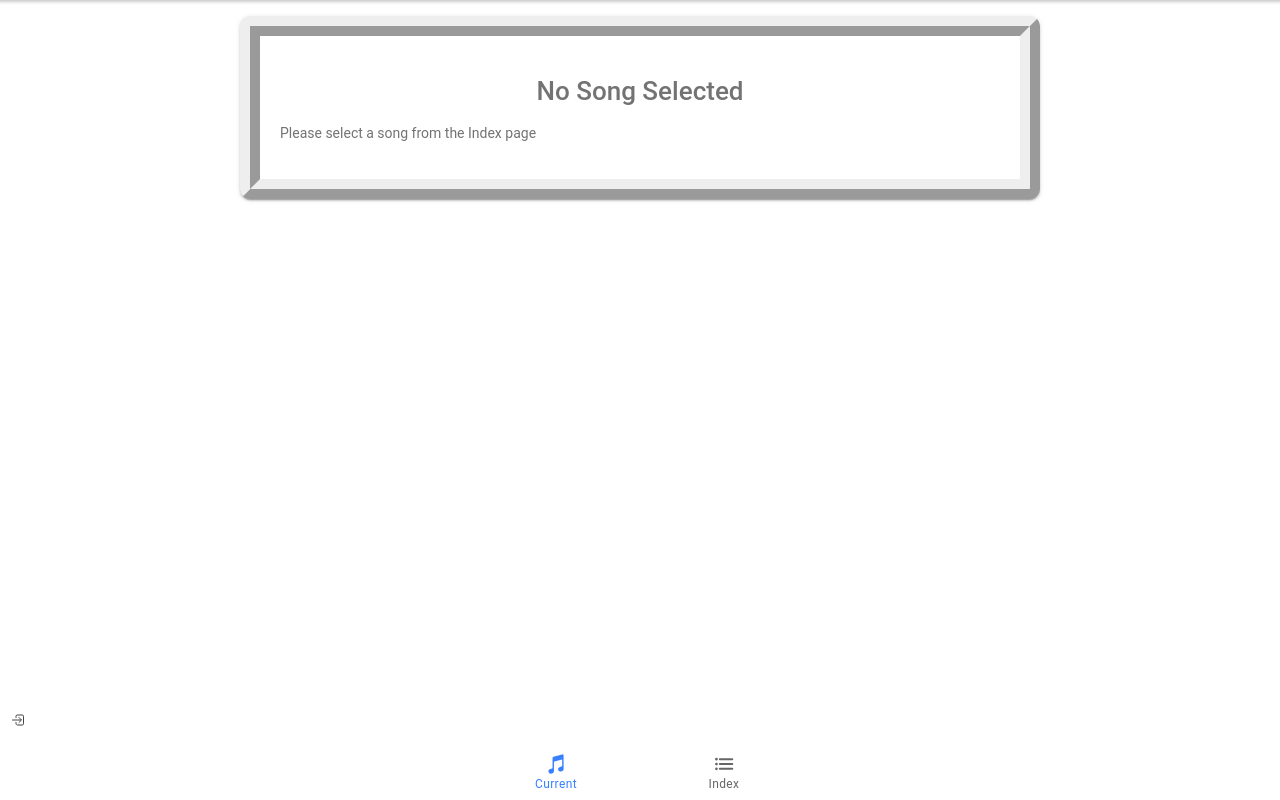
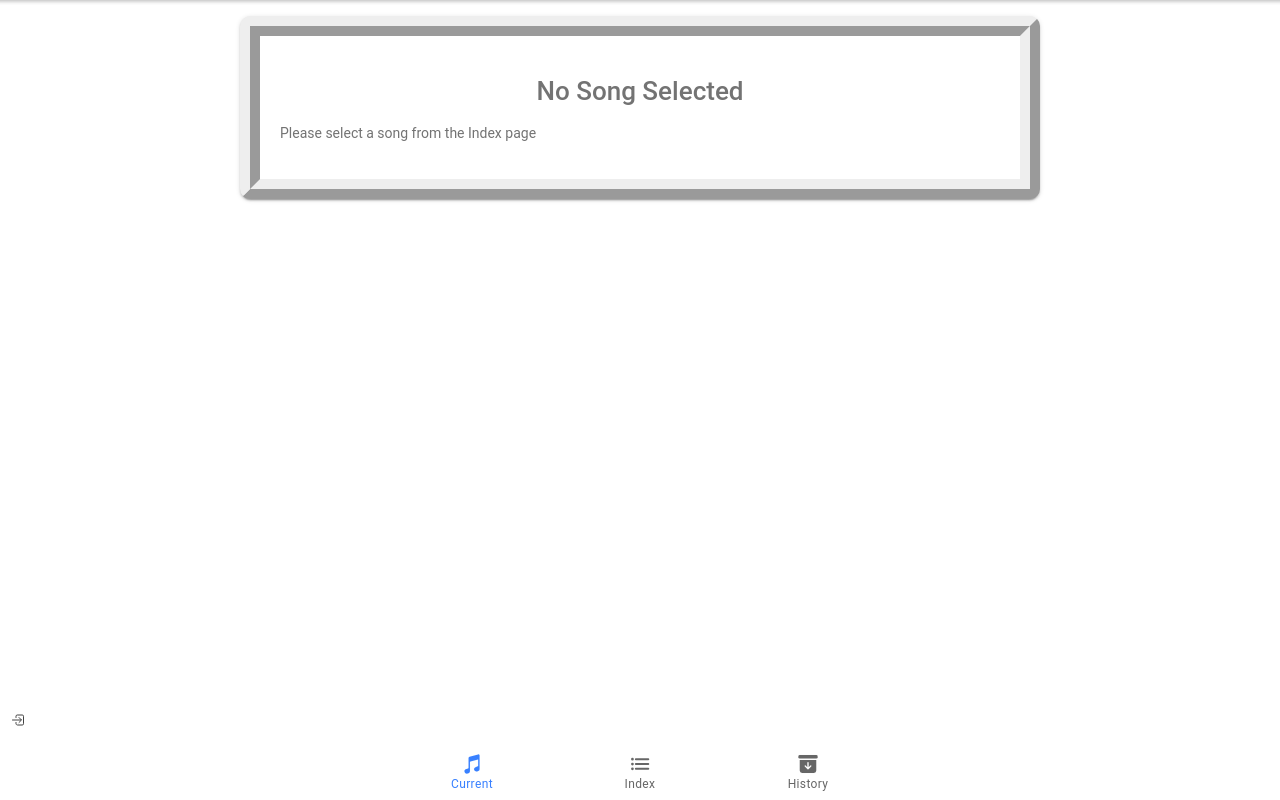
Before and after one commit to MarioCDS/ionic-project, a React (Create React App) app: page /current in a window 1280 px wide. Built offline with nearby package versions, Linux system fonts and the light colour scheme; no server answers.

Commit message:
search-history-v1

```diff
--- a/src/App.jsx
+++ b/src/App.jsx
@@ -11,9 +11,10 @@ import {
   setupIonicReact,
 } from "@ionic/react";
 import { IonReactRouter } from "@ionic/react-router";
-import { musicalNotes, list } from "ionicons/icons";
+import { musicalNotes, list, archive } from "ionicons/icons";
 import Current from "./pages/Current";
 import Index from "./pages/Index";
+import History from "./pages/History";
 
 /* Core CSS required for Ionic components to work properly */
 import "@ionic/react/css/core.css";
@@ -66,6 +67,9 @@ const App = () => (
             <Route exact path="/">
               <Redirect to="/current" />
             </Route>
+            <Route exact path="/history">
+              <History />
+            </Route>
             <Route exact path="/create">
               <Create />
             </Route>
@@ -80,6 +84,10 @@ const App = () => (
               <IonIcon icon={list} />
               <IonLabel>Index</IonLabel>
             </IonTabButton>
+            <IonTabButton tab="history" href="/history">
+              <IonIcon icon={archive} />
+              <IonLabel>History</IonLabel>
+            </IonTabButton>
           </IonTabBar>
         </IonTabs>
       </IonReactRouter>
--- a/src/contexts/AuthContext.js
+++ b/src/contexts/AuthContext.js
@@ -10,6 +10,7 @@ export function useAuth() {
 export default function AuthProvider({ children }) {
   const [currentUser, setCurrentUser] = useState();
   const [loading, setLoading] = useState(true);
+  const [history, setHistory] = useState([]);
   const [currentSong, setCurrentSong] = useState({
     Title: "No Song Selected",
     Lyrics: "Please select a song from the Index page",
@@ -48,6 +49,8 @@ export default function AuthProvider({ children }) {
     logout,
     setCurrentSong,
     currentSong,
+    history,
+    setHistory,
   };
 
   return (
--- /dev/null
+++ b/src/pages/History.jsx
@@ -0,0 +1,15 @@
+import { IonPage } from "@ionic/react";
+import { useAuth } from "../contexts/AuthContext";
+
+import { useIonViewWillEnter } from "@ionic/react";
+
+export default function History() {
+    const {history} = useAuth();
+    useIonViewWillEnter(() => {
+        console.log(history)
+    }, [])
+
+  return (
+    <IonPage>History</IonPage>
+  )
+}
--- a/src/pages/Index.jsx
+++ b/src/pages/Index.jsx
@@ -17,9 +17,9 @@ import { useAuth } from "../contexts/AuthContext";
 
 function Search() {
   const [songs, setSongs] = useState([]);
-  const history = useHistory();
+  const historyUse = useHistory();
   const [filteredSongs, setFilteredSongs] = useState([]);
-  const { setCurrentSong } = useAuth();
+  const { setCurrentSong, setHistory, history } = useAuth();
 
   useIonViewWillEnter(() => {
     fetchSongs();
@@ -52,7 +52,8 @@ function Search() {
   //handle songClick
   const handleSongClick = (song) => {
     setCurrentSong(song);
-    history.replace("/current");
+    setHistory(history => [...history, song.Title]);
+    historyUse.replace("/current");
   };
 
   return (
```
